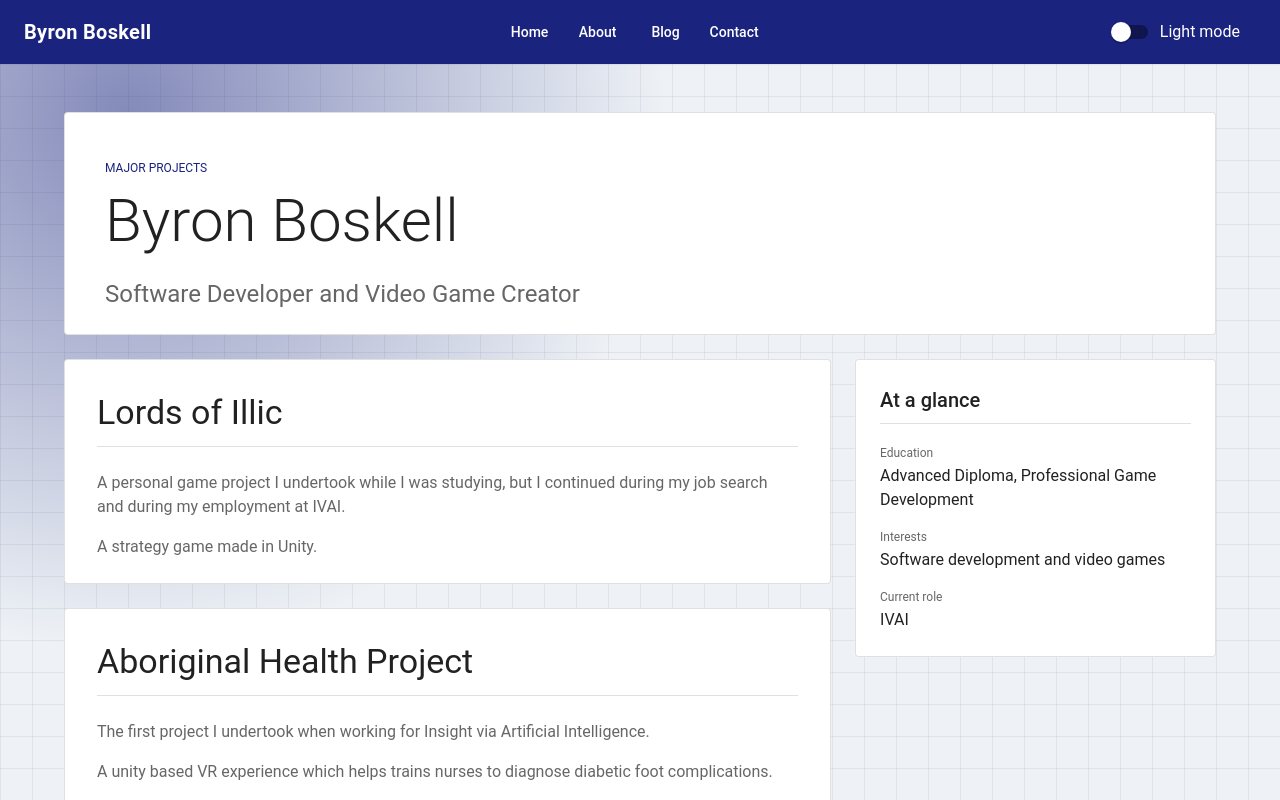
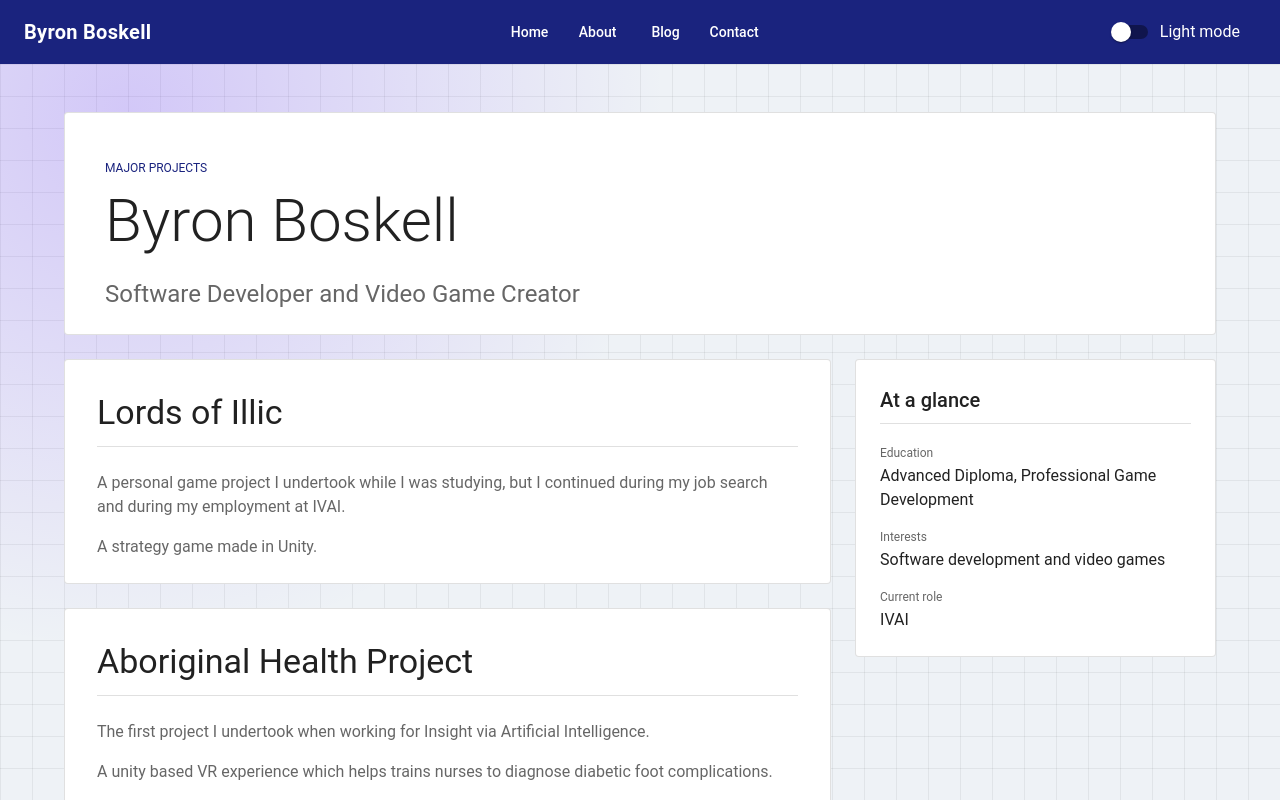
Before and after one commit to byronboskell/byronboskell.github.io, a React (Vite) app in the folder bbportfolio/: page /#/ in a window 1280 px wide. Shown: the top 800 px of the page. Built offline with nearby package versions, Linux system fonts and the light colour scheme.

Commit message:
page-layout: adjusting background

```diff
--- a/bbportfolio/src/components/page-layout.tsx
+++ b/bbportfolio/src/components/page-layout.tsx
@@ -11,7 +11,7 @@ const PageLayout: React.FC<PropsWithChildren> = ({ children }) => (
             backgroundImage: `
                 radial-gradient(
                     circle at 10% 10%,
-                    ${alpha(theme.palette.primary.main, 0.5)},
+                    ${alpha(theme.palette.secondary.main, 0.2)},
                     transparent 35%
                 ),
                 linear-gradient(
```
